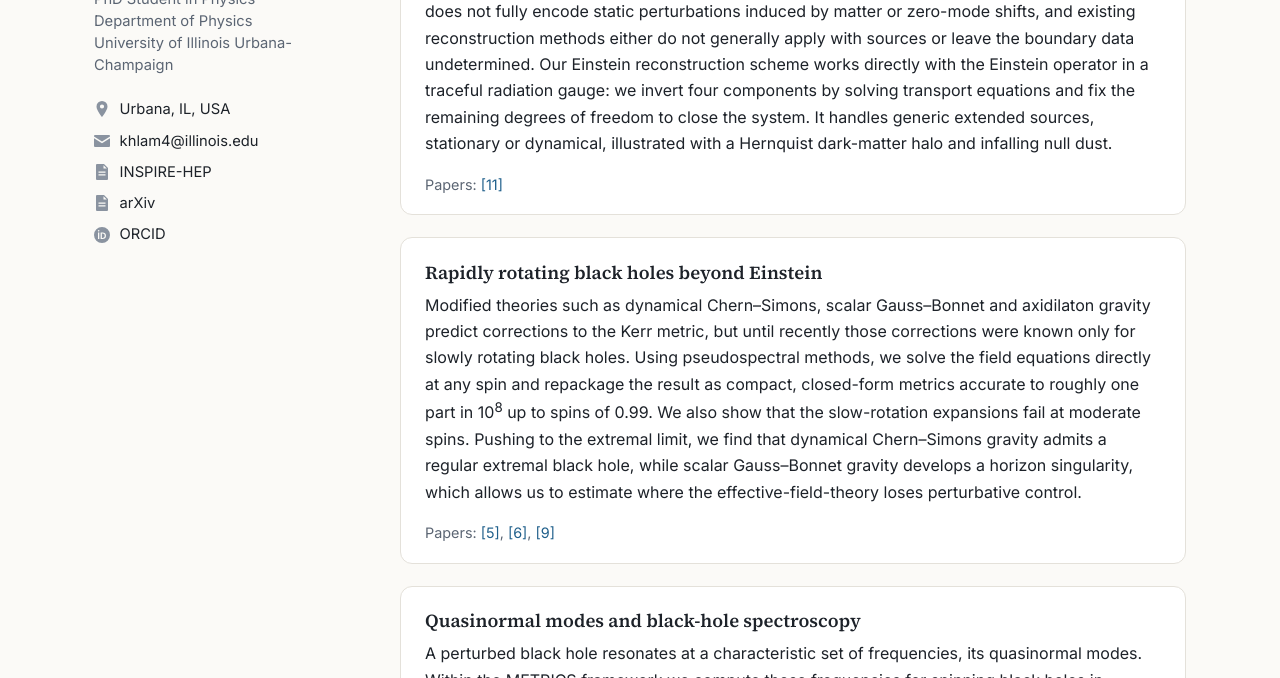
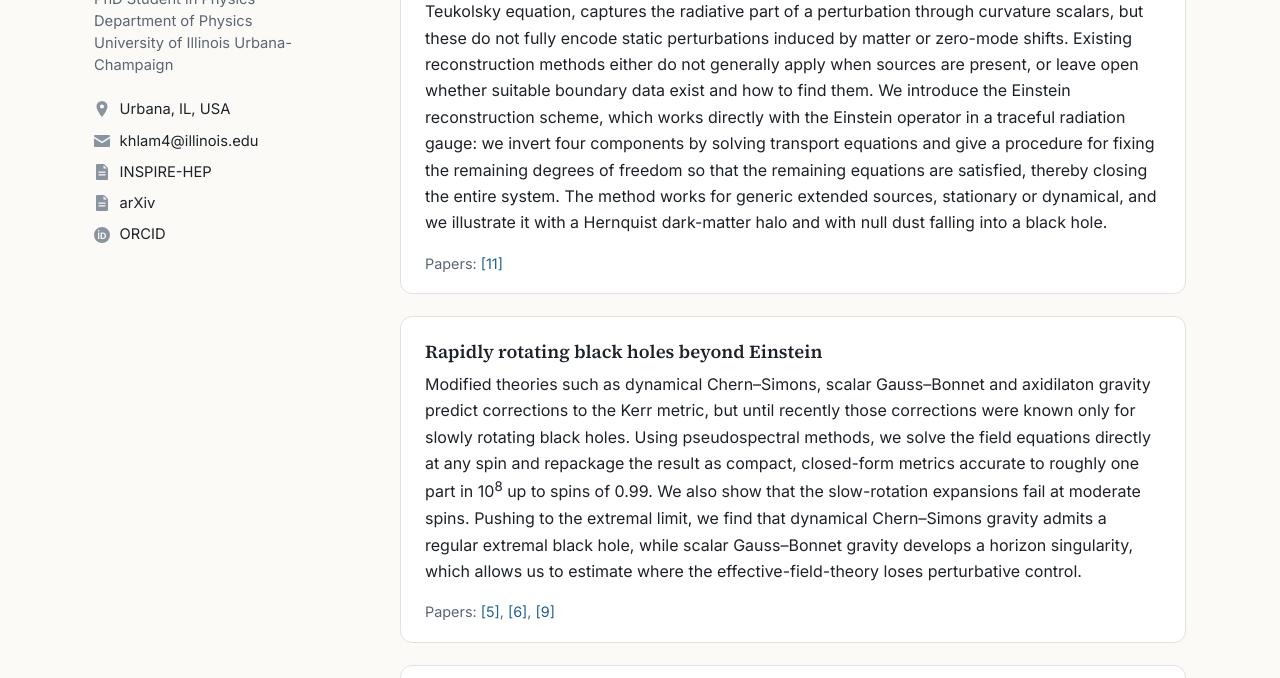
Before and after one commit to kelvin33550336/kelvin33550336.github.io, a plain HTML site: page research.html in a window 1280 px wide. Shown: the part 422-1100 px from the top of the page. Drawn offline with Linux system fonts and the light colour scheme.

Commit message:
Restore the longer metric reconstruction paragraph
Co-Authored-By: Claude Fable 5.2 <noreply@anthropic.com>

```diff
--- a/research.html
+++ b/research.html
@@ -51,7 +51,7 @@
 
       <div class="theme">
         <h3>Metric reconstruction</h3>
-        <p>Metric perturbations around a black hole obey the linearized Einstein equations, which have no systematic route to analytic solutions. The Teukolsky equation captures the radiative part but does not fully encode static perturbations induced by matter or zero-mode shifts, and existing reconstruction methods either do not generally apply with sources or leave the boundary data undetermined. Our Einstein reconstruction scheme works directly with the Einstein operator in a traceful radiation gauge: we invert four components by solving transport equations and fix the remaining degrees of freedom to close the system. It handles generic extended sources, stationary or dynamical, illustrated with a Hernquist dark-matter halo and infalling null dust.</p>
+        <p>The metric perturbation around a black hole is governed by the linearized Einstein equations, a coupled system with no systematic route to analytic solutions. The usual alternative, the Teukolsky equation, captures the radiative part of a perturbation through curvature scalars, but these do not fully encode static perturbations induced by matter or zero-mode shifts. Existing reconstruction methods either do not generally apply when sources are present, or leave open whether suitable boundary data exist and how to find them. We introduce the Einstein reconstruction scheme, which works directly with the Einstein operator in a traceful radiation gauge: we invert four components by solving transport equations and give a procedure for fixing the remaining degrees of freedom so that the remaining equations are satisfied, thereby closing the entire system. The method works for generic extended sources, stationary or dynamical, and we illustrate it with a Hernquist dark-matter halo and with null dust falling into a black hole.</p>
         <p class="refs">Papers: <a href="publications.html#p11">[11]</a></p>
       </div>
 
```
